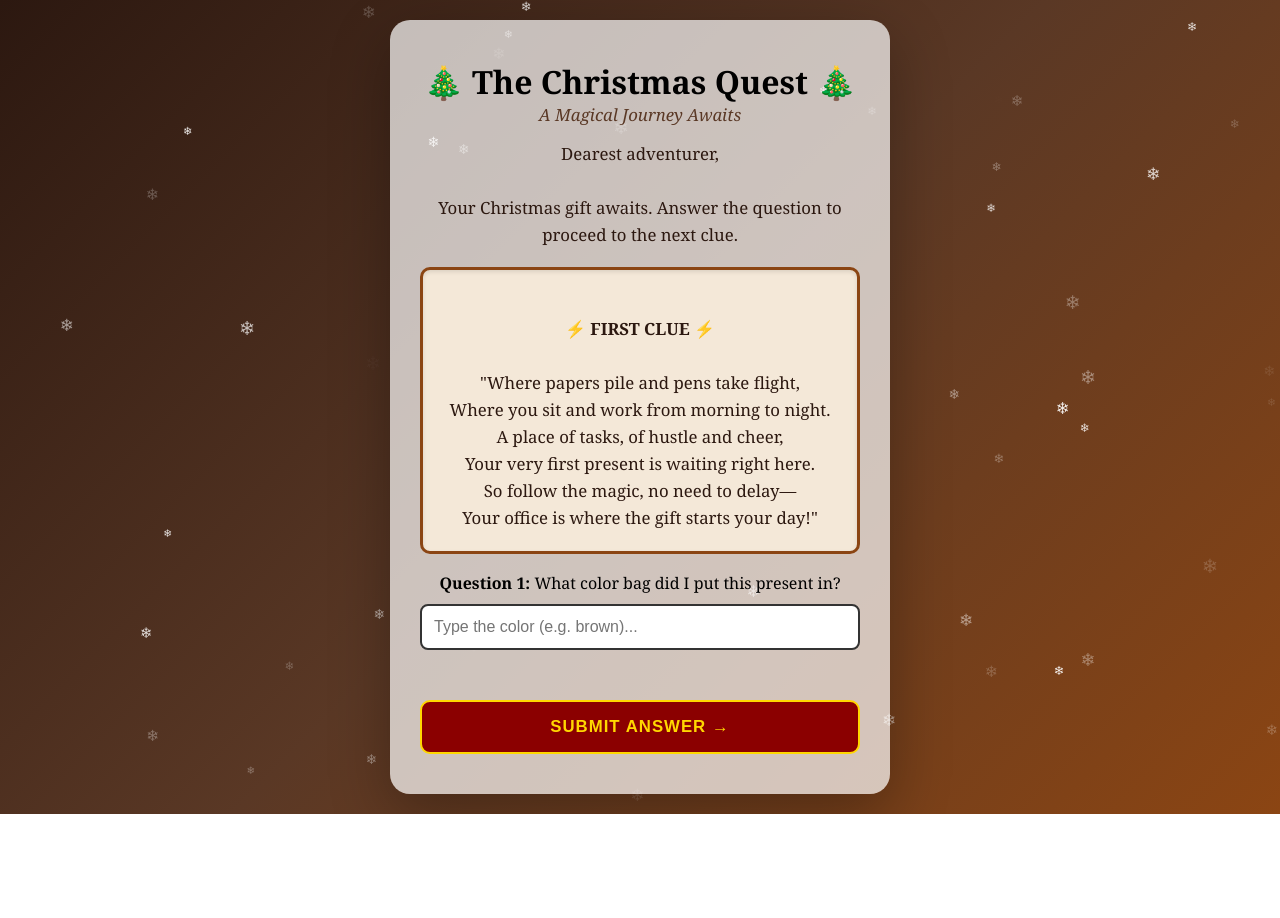
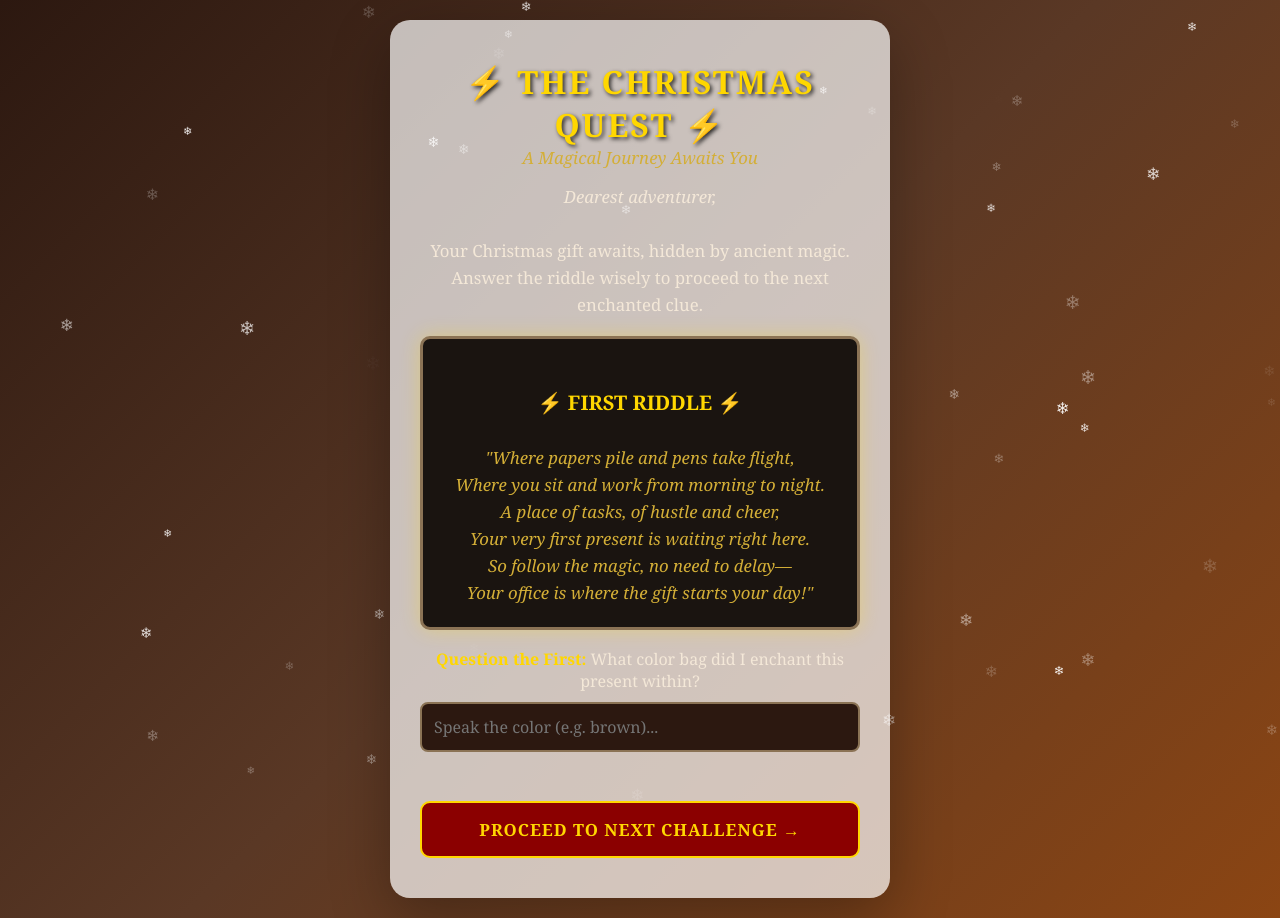
Before and after one commit to digitalkdogg/gift, a plain HTML site: page index.html in a window 1280 px wide. Before the commit the page ends 814 px from the top, so only its background shows below. Drawn offline with Linux system fonts and the light colour scheme.

Commit message:
Update index.html

```diff
--- a/index.html
+++ b/index.html
@@ -32,34 +32,34 @@
 <body class="hp-bg">
     <!-- Screen 1: Question 1 -->
     <div class="screen hp-screen active">
-        <h1 style="text-align:center">🎄 The Christmas Quest 🎄</h1>
-        <div class="subtitle">A Magical Journey Awaits</div>
+        <h1 style="text-align:center;font-family:'Cinzel',Georgia,serif;color:#FFD700;text-shadow:2px 2px 4px rgba(0,0,0,0.8);font-size:2em;letter-spacing:2px">⚡ THE CHRISTMAS QUEST ⚡</h1>
+        <div class="subtitle" style="color:#d4af37;font-family:'Cinzel',Georgia,serif">A Magical Journey Awaits You</div>
 
-        <div class="intro-text">
-            Dearest adventurer,<br><br>
-            Your Christmas gift awaits. Answer the question to proceed to the next clue.
+        <div class="intro-text" style="font-family:'Cinzel',Georgia,serif;color:#f4e8d8">
+            <em>Dearest adventurer,</em><br><br>
+            Your Christmas gift awaits, hidden by ancient magic. Answer the riddle wisely to proceed to the next enchanted clue.
         </div>
 
-        <div class="clue-box">
-            <div class="clue-text">
-<strong>⚡ FIRST CLUE ⚡</strong>
+        <div class="clue-box" style="background:#1a1410;border:3px solid #8B7355;box-shadow:0 0 20px rgba(255,215,0,0.3)">
+            <div class="clue-text" style="color:#f4e8d8;font-family:'Cinzel',Georgia,serif">
+<strong style="color:#FFD700;font-size:1.2em">⚡ FIRST RIDDLE ⚡</strong>
 
-"Where papers pile and pens take flight,
+<em style="color:#d4af37">"Where papers pile and pens take flight,
 Where you sit and work from morning to night.
 A place of tasks, of hustle and cheer,
 Your very first present is waiting right here.
 So follow the magic, no need to delay—
-Your office is where the gift starts your day!"
+Your office is where the gift starts your day!"</em>
             </div>
         </div>
 
         <div class="question-box">
-            <label><strong>Question 1:</strong> What color bag did I put this present in?</label>
-            <input id="q1" class="question-input" type="text" placeholder="Type the color (e.g. brown)..." autocomplete="off" />
-            <div id="err1" class="error"></div>
+            <label style="font-family:'Cinzel',Georgia,serif;color:#f4e8d8"><strong style="color:#FFD700">Question the First:</strong> What color bag did I enchant this present within?</label>
+            <input id="q1" class="question-input" type="text" placeholder="Speak the color (e.g. brown)..." autocomplete="off" style="background:#2c1810;color:#FFD700;border:2px solid #8B7355;font-family:Georgia,serif" />
+            <div id="err1" class="error" style="color:#ff6b6b;text-shadow:0 0 5px rgba(255,107,107,0.5)"></div>
         </div>
 
-        <button class="next-btn" onclick="validateQ1()">Submit Answer →</button>
+        <button class="next-btn" onclick="validateQ1()" style="font-family:'Cinzel',Georgia,serif">Proceed to Next Challenge →</button>
     </div>
 
     <!-- Screen 2: Question 2 -->
```
